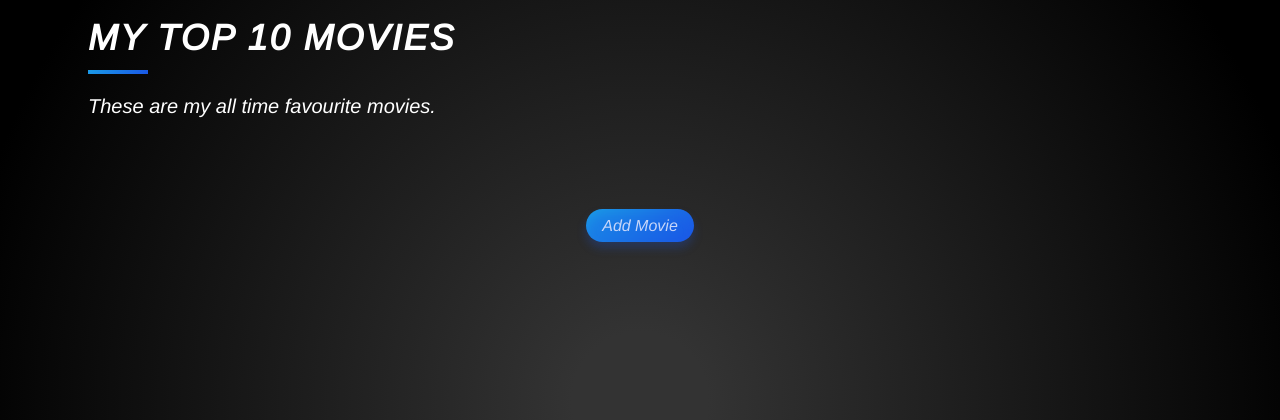
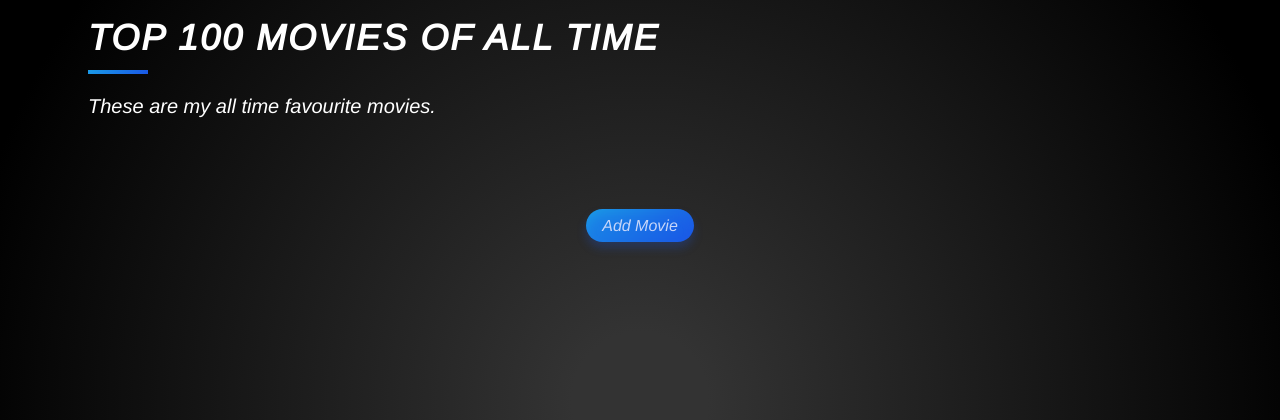
Before and after one commit to polonium31/top-100-movies-of-all-time, a Flask app: page / in a window 1280 px wide. Shown: the top 420 px of the page. Run offline with Flask 2, Linux system fonts and the light colour scheme; data that the repository does not hold is empty; some libraries are stand-ins or nearby versions.

Commit message:
title block

```diff
--- a/templates/index.html
+++ b/templates/index.html
@@ -9,11 +9,14 @@
   <link rel="stylesheet" href="{{ url_for('static', filename='css/styles.css') }}">
 {% endblock %}
 
-{% block title %}My Top 10 Movies{% endblock %}
+
+{% block title %}Top 100 Movies of All Time{% endblock %}
+
+
 
 {% block content %}
 <div class="container">
-  <h1 class="heading">My Top 10 Movies</h1>
+  <h1 class="heading">Top 100 Movies of All Time</h1>
   <p class="description" style="font-size: 20px;font-weight: 400;">These are my all time favourite movies.</p>
 
     {% for movie in movies %}
```
